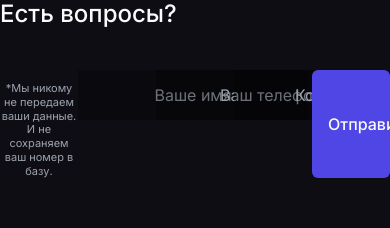
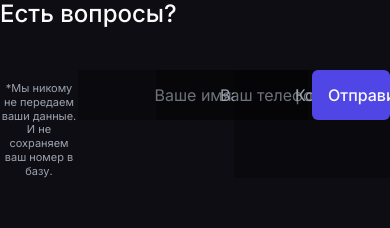
Before and after one commit to akSite7/web-volgashot-NextJS, a Next.js app: page / in a window 390 px wide. Shown: the part 1441-1669 px from the top of the page. Built offline with nearby package versions, Linux system fonts and the light colour scheme; no server answers.

Commit message:
Добавлен файл для метрики Яндекса

```diff
--- a/next.config.mjs
+++ b/next.config.mjs
@@ -2,7 +2,7 @@
 const nextConfig = {
   reactStrictMode: false,
   images: {
-      domains: [process.env.NEXT_PUBLIC_STRAPI_API_URL, 'localhost', 'lh3.googleusercontent.com'],
+      domains: [process.env.NEXT_PUBLIC_STRAPI_API_URL, 'volgashot.online', 'lh3.googleusercontent.com'],
   }
 };
 
--- a/src/app/globals.css
+++ b/src/app/globals.css
@@ -28,3 +28,24 @@ html {
 .tab > input[type="radio"]:checked + label {
   color: #434190;
 }
+
+
+::-webkit-input-placeholder {
+  line-height:50px;
+  text-align:center;
+}
+
+:-moz-placeholder {
+  line-height:50px;
+  text-align:center;
+}
+
+::-moz-placeholder {
+  line-height:50px;
+  text-align:center;
+}
+
+:-ms-input-placeholder {
+  line-height:50px;
+  text-align:center;
+}
--- a/src/app/layout.tsx
+++ b/src/app/layout.tsx
@@ -10,7 +10,7 @@ const inter = Inter(
 
 export const metadata: Metadata = {
   title: "VSHOT - Продажа дроби и картечи",
-  description: "Generated by create next app",
+  description: "Специализированный онлайн магазин, который предлагает ассортимент дроби и картечи высокого качества для охотников, спортсменов и любителей стрелкового дела. На нашем сайте вы найдете разнообразные виды дроби и картечи. Мы гарантируем только оригинальную продукцию, которая отличается надежностью, точностью и безопасностью использования. Доверьтесь опыту и надежности VSHOT и наслаждайтесь покупками без лишних хлопот!",
 };
 
 export default function RootLayout({ children }: Readonly<{ children: React.ReactNode; }>)   {
--- a/src/components/section/Feedback/Feedback.tsx
+++ b/src/components/section/Feedback/Feedback.tsx
@@ -48,7 +48,7 @@ const Feedback = () => {
           </span>
           <input className={styles.feedbackInput} type="text" onChange={(e) => setName(e.target.value)} placeholder="Ваше имя"/>
           <input className={styles.feedbackInput} type="tel" onChange={(e) => setTel(e.target.value)} placeholder="Ваш телефон"/>
-          <input className={styles.feedbackInput} type="text" onChange={(e) => setComment(e.target.value)} placeholder="Комментарий"/>
+          <textarea className={styles.feedbackInputArea} rows="2" type="text" onChange={(e) => setComment(e.target.value)} placeholder="Комментарий"/>
           <button disabled={!formField} className={styles.feedbackButton} onClick={() => saveFields()} >Отправить</button>
         </div>
       </div>
--- a/src/components/section/Feedback/styles.module.css
+++ b/src/components/section/Feedback/styles.module.css
@@ -11,7 +11,7 @@
 }
 
 .feedbackButton {
-  @apply w-full sm:w-auto px-4 py-2 bg-indigo-600 rounded-md text-gray-50 font-medium text-center
+  @apply w-full max-h-[50px] sm:w-auto px-4 py-2 bg-indigo-600 rounded-md text-gray-50 font-medium text-center
 }
 
 .feedbackWarning {
@@ -25,3 +25,7 @@
 .feedbackInput {
   @apply w-[230px] h-[50px] text-center bg-opacity-30 bg-black;
 }
+
+.feedbackInputArea {
+  @apply w-[230px] min-h-[50px] max-h-[400px] text-center bg-opacity-30 bg-black;
+}
--- /dev/null
+++ b/yandex_b4c10d78210ffc04.html
@@ -0,0 +1,6 @@
+<html>
+    <head>
+        <meta http-equiv="Content-Type" content="text/html; charset=UTF-8">
+    </head>
+    <body>Verification: b4c10d78210ffc04</body>
+</html>
```
